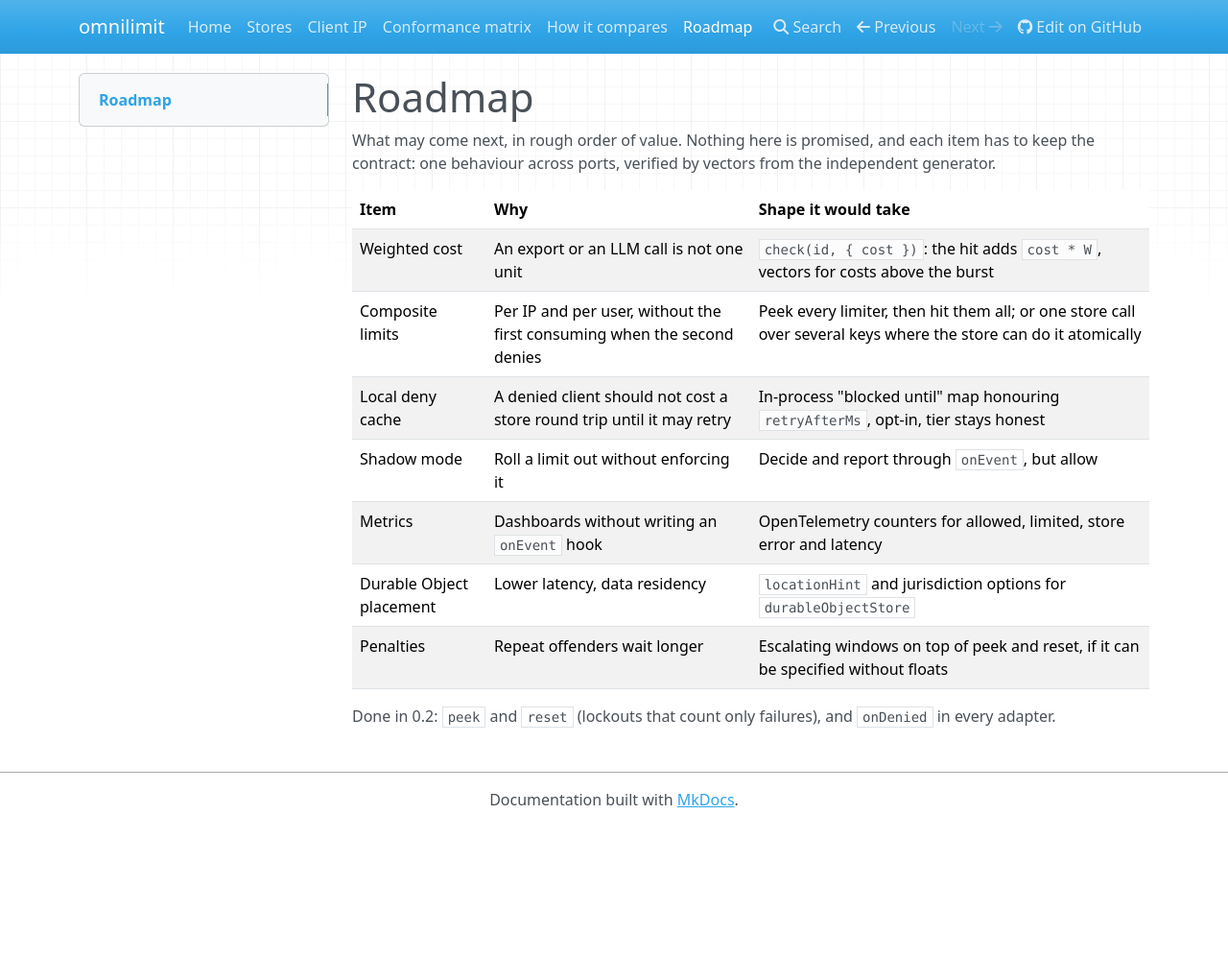
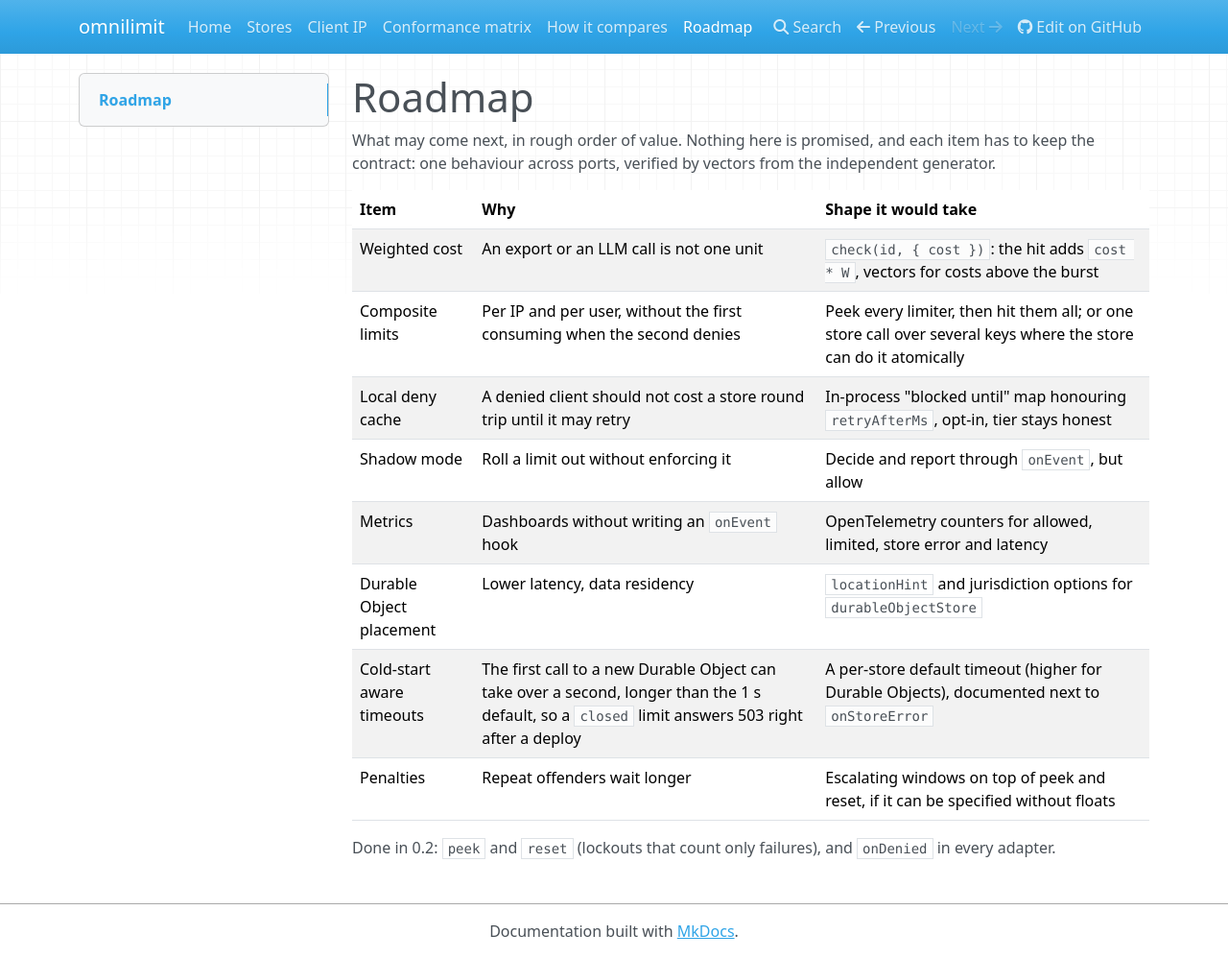
Before and after one commit to PabloAlaniz/omnilimit, an MkDocs documentation site: the page built from docs/roadmap.md, in a window 1280 px wide and 998 px high. Shown: the whole window at 96% size. Built offline with MkDocs 1.6.1, drawn with Linux system fonts in a browser that asks for light colours; nearby versions of some CDN libraries.

Commit message:
docs: roadmap item for cold-start aware store timeouts (#13)
Co-authored-by: Claude Opus 5.5 <noreply@anthropic.com>

```diff
--- a/docs/roadmap.md
+++ b/docs/roadmap.md
@@ -11,6 +11,7 @@ contract: one behaviour across ports, verified by vectors from the independent g
 | Shadow mode | Roll a limit out without enforcing it | Decide and report through `onEvent`, but allow |
 | Metrics | Dashboards without writing an `onEvent` hook | OpenTelemetry counters for allowed, limited, store error and latency |
 | Durable Object placement | Lower latency, data residency | `locationHint` and jurisdiction options for `durableObjectStore` |
+| Cold-start aware timeouts | The first call to a new Durable Object can take over a second, longer than the 1 s default, so a `closed` limit answers 503 right after a deploy | A per-store default timeout (higher for Durable Objects), documented next to `onStoreError` |
 | Penalties | Repeat offenders wait longer | Escalating windows on top of peek and reset, if it can be specified without floats |
 
 Done in 0.2: `peek` and `reset` (lockouts that count only failures), and `onDenied` in every adapter.
```
